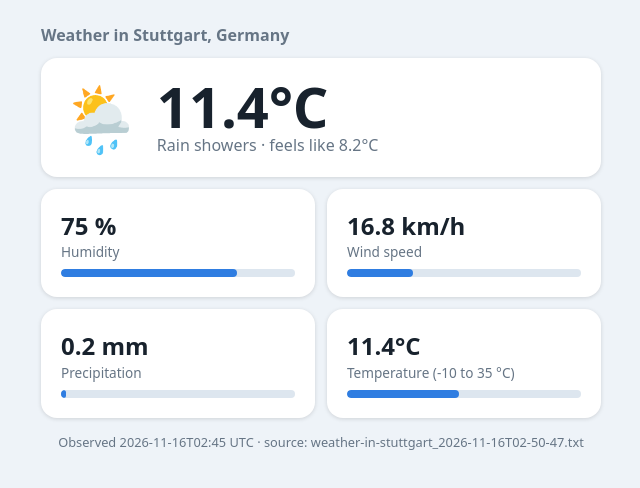
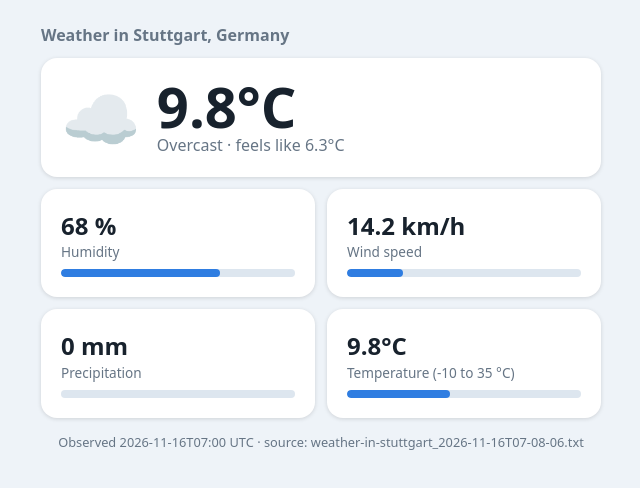
Before and after one commit to sjschmid/test-automation, a plain HTML site: page index.html in a window 1280 px wide. Shown: the whole page, without its empty margins (319-959 px from the left). Drawn offline with Linux system fonts and the light colour scheme.

Commit message:
Add weather data for Stuttgart [skip ci]

```diff
--- a/index.html
+++ b/index.html
@@ -21,13 +21,13 @@ h1{font-size:1rem;font-weight:600;color:var(--muted);margin:0 0 12px}
 .foot{color:var(--muted);font-size:.8rem;margin-top:16px;text-align:center}
 </style></head><body><main>
 <h1>Weather in Stuttgart, Germany</h1>
-<div class="card hero"><div class="icon">🌦️</div>
-<div><div class="temp">11.4°C</div><div class="cond">Rain showers · feels like 8.2°C</div></div></div>
+<div class="card hero"><div class="icon">☁️</div>
+<div><div class="temp">9.8°C</div><div class="cond">Overcast · feels like 6.3°C</div></div></div>
 <div class="grid">
-<div class="card m"><div class="v">75 %</div><div class="l">Humidity</div><div class="bar"><i style="width:75%"></i></div></div>
-<div class="card m"><div class="v">16.8 km/h</div><div class="l">Wind speed</div><div class="bar"><i style="width:28%"></i></div></div>
-<div class="card m"><div class="v">0.2 mm</div><div class="l">Precipitation</div><div class="bar"><i style="width:2%"></i></div></div>
-<div class="card m"><div class="v">11.4°C</div><div class="l">Temperature (-10 to 35 °C)</div><div class="bar"><i style="width:48%"></i></div></div>
+<div class="card m"><div class="v">68 %</div><div class="l">Humidity</div><div class="bar"><i style="width:68%"></i></div></div>
+<div class="card m"><div class="v">14.2 km/h</div><div class="l">Wind speed</div><div class="bar"><i style="width:24%"></i></div></div>
+<div class="card m"><div class="v">0 mm</div><div class="l">Precipitation</div><div class="bar"><i style="width:0%"></i></div></div>
+<div class="card m"><div class="v">9.8°C</div><div class="l">Temperature (-10 to 35 °C)</div><div class="bar"><i style="width:44%"></i></div></div>
 </div>
-<div class="foot">Observed 2026-11-16T02:45 UTC · source: weather-in-stuttgart_2026-11-16T02-50-47.txt</div>
+<div class="foot">Observed 2026-11-16T07:00 UTC · source: weather-in-stuttgart_2026-11-16T07-08-06.txt</div>
 </main></body></html>
```
Also changed, not shown: weather/weather-in-stuttgart_2026-11-16T07-08-06.txt (added).
